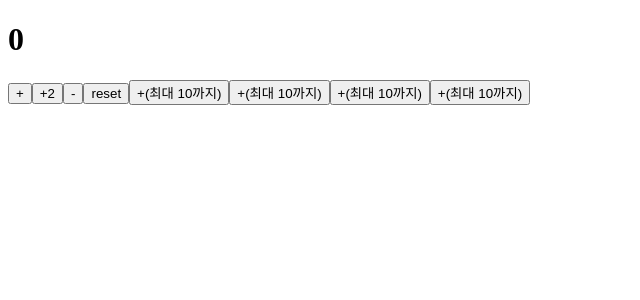
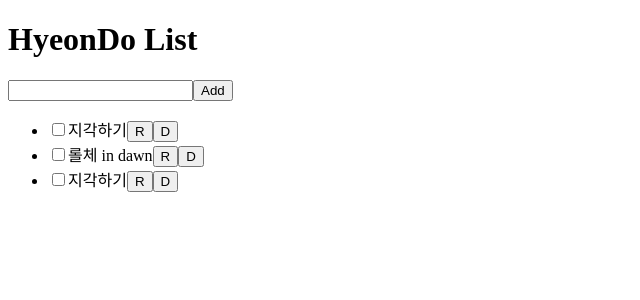
Before and after one commit to digsen02/Programming_class, a React (Vite) app in the folder 260402/react_test/: page / in a window 1280 px wide. Shown: the top 300 px of the page, without its empty margins (0-640 px from the left). Built offline with nearby package versions, Linux system fonts and the light colour scheme.

Commit message:
TodoListApp 시작

```diff
--- /dev/null
+++ b/260402/react_test/src/TodoListApp.jsx
@@ -0,0 +1,39 @@
+function TodoListApp() {
+
+
+    return(
+        <div>
+            <h1>HyeonDo List</h1>
+            <form>
+                <input type="text" name="" id="" />
+                <button type="submit">Add</button>
+            </form>
+
+            <ul>
+                <li>
+                    <input type="checkBox" name="" id="chk-1" />
+                    <label htmlFor="chk-1">지각하기</label>
+                    <button>R</button>
+                    <button>D</button>
+                </li>
+                <li>
+                    <input type="checkBox" name="" id="chk-2" />
+                    <label htmlFor="chk-2">롤체 in dawn</label>
+                    <button>R</button>
+                    <button>D</button>
+                </li>
+                <li>
+                    <input type="checkBox" name="" id="" />
+                    <label htmlFor="">지각하기</label>
+                    <button>R</button>
+                    <button>D</button>
+                </li>
+            </ul>
+
+
+
+        </div>
+    )
+}
+
+export default TodoListApp
--- a/260402/react_test/src/main.jsx
+++ b/260402/react_test/src/main.jsx
@@ -1,9 +1,9 @@
 import { StrictMode } from 'react'
 import { createRoot } from 'react-dom/client'
-import CounterApp from './CounterApp.jsx'
+import TodoListApp from './TodoListApp.jsx'
 
 createRoot(document.getElementById('root')).render(
   <StrictMode>
-    <CounterApp />
+    <TodoListApp />
   </StrictMode>,
 )
```
Also changed, not shown: 1 other file (tests, documents, lock files or other folders).
